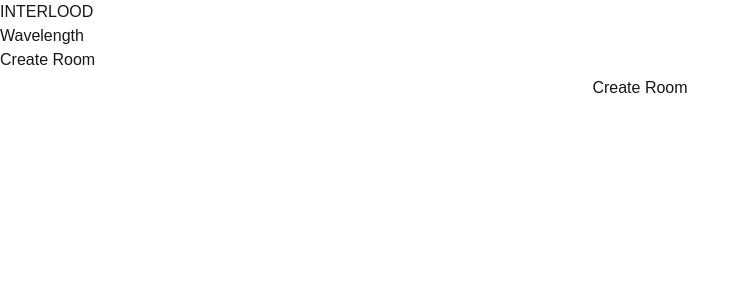
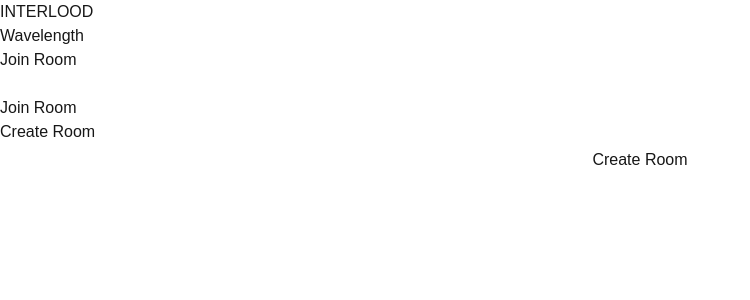
Before and after one commit to andrecamerino/interlood, a Next.js app in the folder frontend/: page / in a window 1280 px wide. Shown: the top 300 px of the page, without its empty margins (0-750 px from the left). Built offline with nearby package versions, Linux system fonts and the light colour scheme; no server answers.

Commit message:
/frontend add basic join room funciontality

```diff
--- a/frontend/components/JoinRoom.tsx
+++ b/frontend/components/JoinRoom.tsx
@@ -6,13 +6,14 @@ const socket = io("http://localhost:3002");
 
 const CreateRoom = () => {
   const [roomId, setRoomId] = useState<string | null>(null);
+  // TODO: seperate join and create room components
+  const [roomCode, setRoomCode] = useState<string | null>(null); // seperate for now
+  const [playerName, setPlayerName] = useState<string | null>(null);
+  const [roomJoined, setRoomJoined] = useState<boolean>(false);
 
   const handleCreate = () => {
     socket.emit("create room");
   };
-
-  // listen for room created
-  // socket.on("room created", ...) goes in useEffect
 
   useEffect(() => {
     socket.on("room created", (roomId: string) => {
@@ -24,8 +25,46 @@ const CreateRoom = () => {
     };
   }, []);
 
+  const handleJoin = () => {
+    socket.emit("user join", roomCode, playerName);
+  };
+
+  useEffect(() => {
+    socket.on("room updated", (room) => {
+      setRoomId(room.id);
+      setRoomJoined(true);
+    });
+  }, []);
+
   return (
     <div>
+      <div>
+        <h2>Join Room</h2>
+        {!roomJoined ? (
+          <div>
+            <input
+              type="text"
+              name="roomCode"
+              id="roomCode"
+              onChange={(e) => {
+                setRoomCode(e.target.value);
+              }}
+            />
+            {/* TODO: join room first then make player name */}
+            <input
+              type="text"
+              name="playerName"
+              id="playerName"
+              onChange={(e) => {
+                setPlayerName(e.target.value);
+              }}
+            />
+          </div>
+        ) : (
+          <p>Joined Room: {roomCode}</p>
+        )}
+      </div>
+      <button onClick={handleJoin}>Join Room</button>
       <div className="flex flex-col gap-1">
         <h2>Create Room</h2>
         {roomId ? (
```
